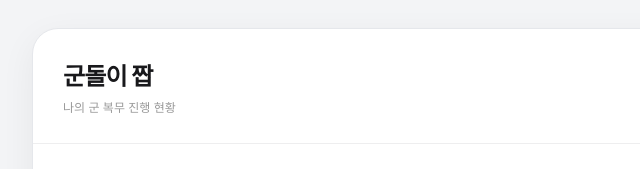
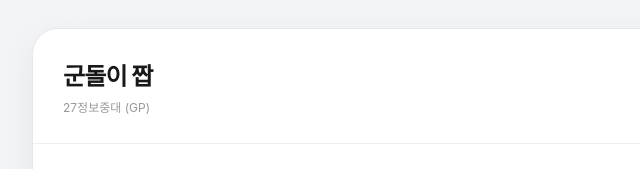
Before and after one commit to potato179/goondae, a plain HTML site: page index.html in a window 1280 px wide. Shown: the top 169 px of the page, 248-888 px from the left. Drawn offline with Linux system fonts and the light colour scheme.

Commit message:
index.html 업데이트

```diff
--- a/index.html
+++ b/index.html
@@ -958,7 +958,7 @@
                     </h1>
 
                     <div class="subtitle">
-                        나의 군 복무 진행 현황
+                        27정보중대 (GP)
                     </div>
 
                 </div>
```
